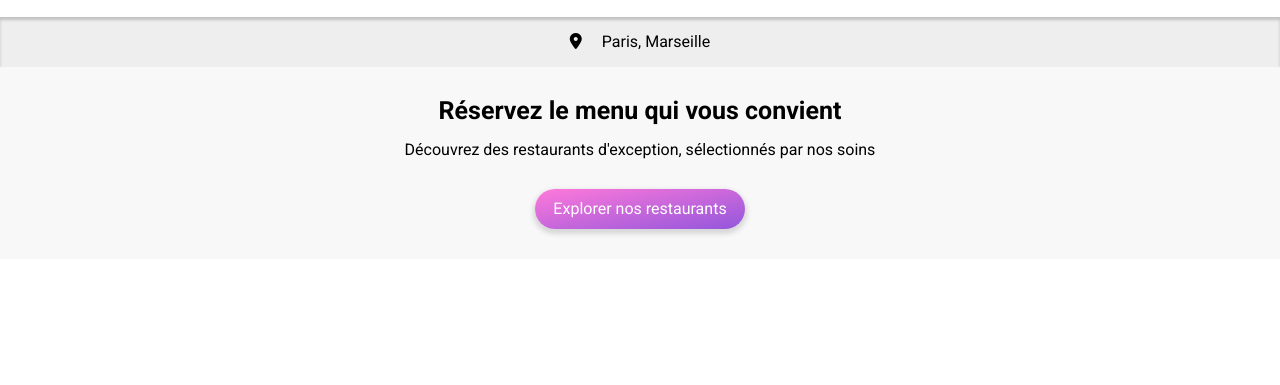
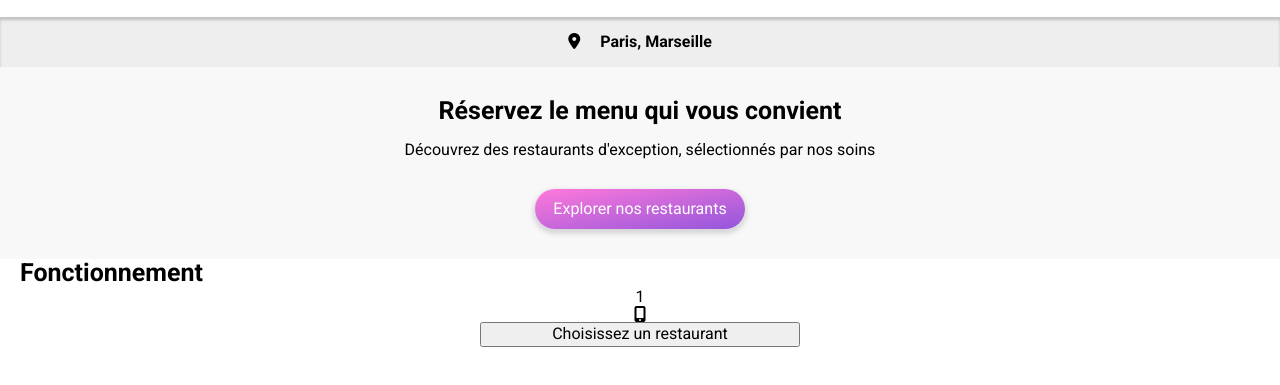
Before and after one commit to Frederic-K/Frederic-K.github.io, a website: page index.html in a window 1280 px wide. Shown: the part 57-442 px from the top of the page. Drawn offline with Linux system fonts and the light colour scheme; a web font is replaced by a local one.

Commit message:
Bouton zone fonctionnement

```diff
--- a/index.html
+++ b/index.html
@@ -27,20 +27,31 @@
                     <input class="location__form"  type="search" name="ville" placeholder="Paris, Marseille" title="Recherche par ville ou localité" disable>
                 </form>
             </section>-->
-            <!-- Futur zone de recherche-->
+            <!-- Zone de recherche-->
             <section class="location">
                 <div class="location__search">
                     <i class="fa-solid fa-location-dot"></i>
                     <div class="city">Paris, Marseille</div>
                 </div>
             </section>
+            <!--Zone présentation du site-->
             <section class="discover">
                 <div class="discover__explain">
                     <h2>Réservez le menu qui vous convient</h2>
                     <p>Découvrez des restaurants d'exception, sélectionnés par nos soins</p>
                 </div>
+            <!-- Bouton "explorer nos restarants"-->
                 <div class="explore">
                     <button class="explore__btn" type="button">Explorer nos restaurants</button>
+                </div>
+            </section>
+            <!--Zone "fonctionnement"-->
+            <section class="selection">
+                <h2>Fonctionnement</h2>
+                <div class="selection__filter">
+                    <div class="selection__filter--number">1</div>
+                    <i class="fa-solid fa-mobile-screen-button"></i>
+                    <button class="selection__filter--btn">Choisissez un restaurant</button>
                 </div>
             </section>
         </main>
--- /dev/null
+++ b/sass/components/_filter-btn.scss
@@ -0,0 +1,6 @@
+.selection {
+
+    &__filter {
+        color: white;
+    }
+}
--- a/sass/pages/_home.scss
+++ b/sass/pages/_home.scss
@@ -9,6 +9,7 @@
     &__search {
         display: flex;
         gap: 20px;
+        font-weight: bold;
     }
 }
 
@@ -33,3 +34,16 @@
         }
     }
 }
+
+.selection {
+
+        & h2 {
+            padding-left: 20px;
+        }
+
+        &__filter {
+            width: 320px;
+            display: flex;
+            flex-direction: column;
+        }
+}
```
Also changed, not shown: css/style.css, 1 other file.
